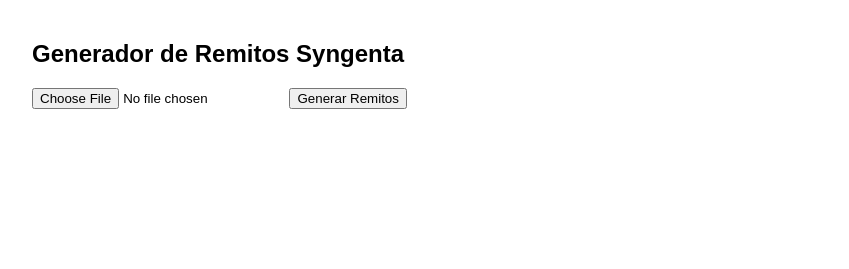
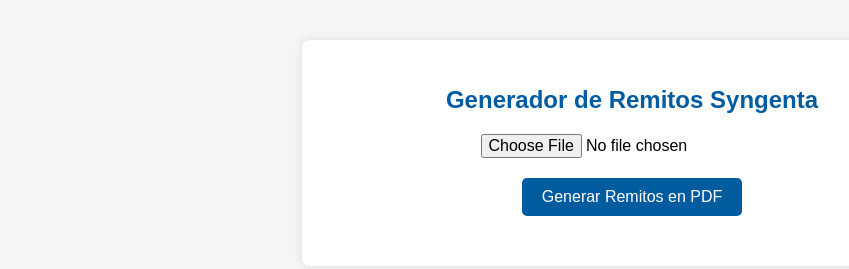
Before and after one commit to Debohmonte/SyngentaRemitos, a plain HTML site: page index.html in a window 1280 px wide. Shown: the whole page, without its empty margins (8-857 px from the left). Drawn offline with nearby package versions, Linux system fonts and the light colour scheme.

Commit message:
Update index.html

```diff
--- a/index.html
+++ b/index.html
@@ -13,14 +13,63 @@
   <!-- Tu script -->
   <script src="script.js" defer></script>
 
+  <!-- Estilos básicos -->
   <style>
-        body { font-family: Arial, sans-serif; margin: 40px; }
-        h1 { font-size: 24px; margin-bottom: 20px; }
+    body {
+      font-family: Arial, sans-serif;
+      margin: 40px;
+      background-color: #f5f5f5;
+    }
+
+    .container {
+      background-color: #ffffff;
+      padding: 30px;
+      border-radius: 8px;
+      max-width: 600px;
+      margin: auto;
+      box-shadow: 0 0 10px rgba(0,0,0,0.1);
+    }
+
+    h1 {
+      text-align: center;
+      margin-bottom: 20px;
+      font-size: 24px;
+      color: #005b9f;
+    }
+
+    input[type="file"] {
+      display: block;
+      margin: 20px auto;
+      font-size: 16px;
+    }
+
+    button {
+      display: block;
+      margin: 20px auto;
+      padding: 10px 20px;
+      font-size: 16px;
+      background-color: #005b9f;
+      color: white;
+      border: none;
+      border-radius: 5px;
+      cursor: pointer;
+    }
+
+    button:hover {
+      background-color: #003f6b;
+    }
   </style>
 </head>
+
 <body>
+
+  <div class="container">
     <h1>Generador de Remitos Syngenta</h1>
+
     <input type="file" id="fileInput" accept=".xlsx" />
-    <button id="generateBtn">Generar Remitos</button>
+
+    <button id="generateBtn">Generar Remitos en PDF</button>
+  </div>
+
 </body>
 </html>
```
Lines whose indentation alone changed are shown as unchanged.
